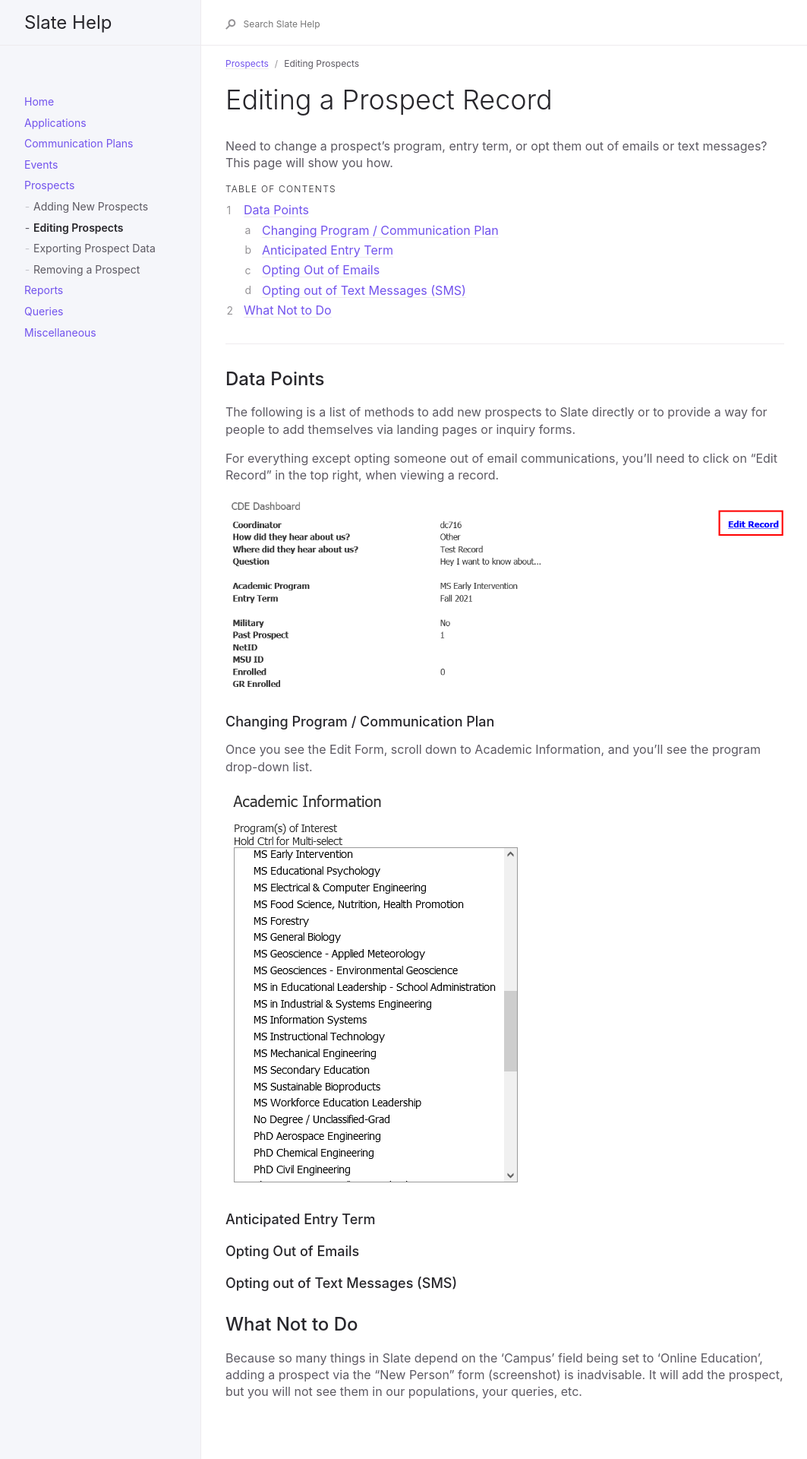
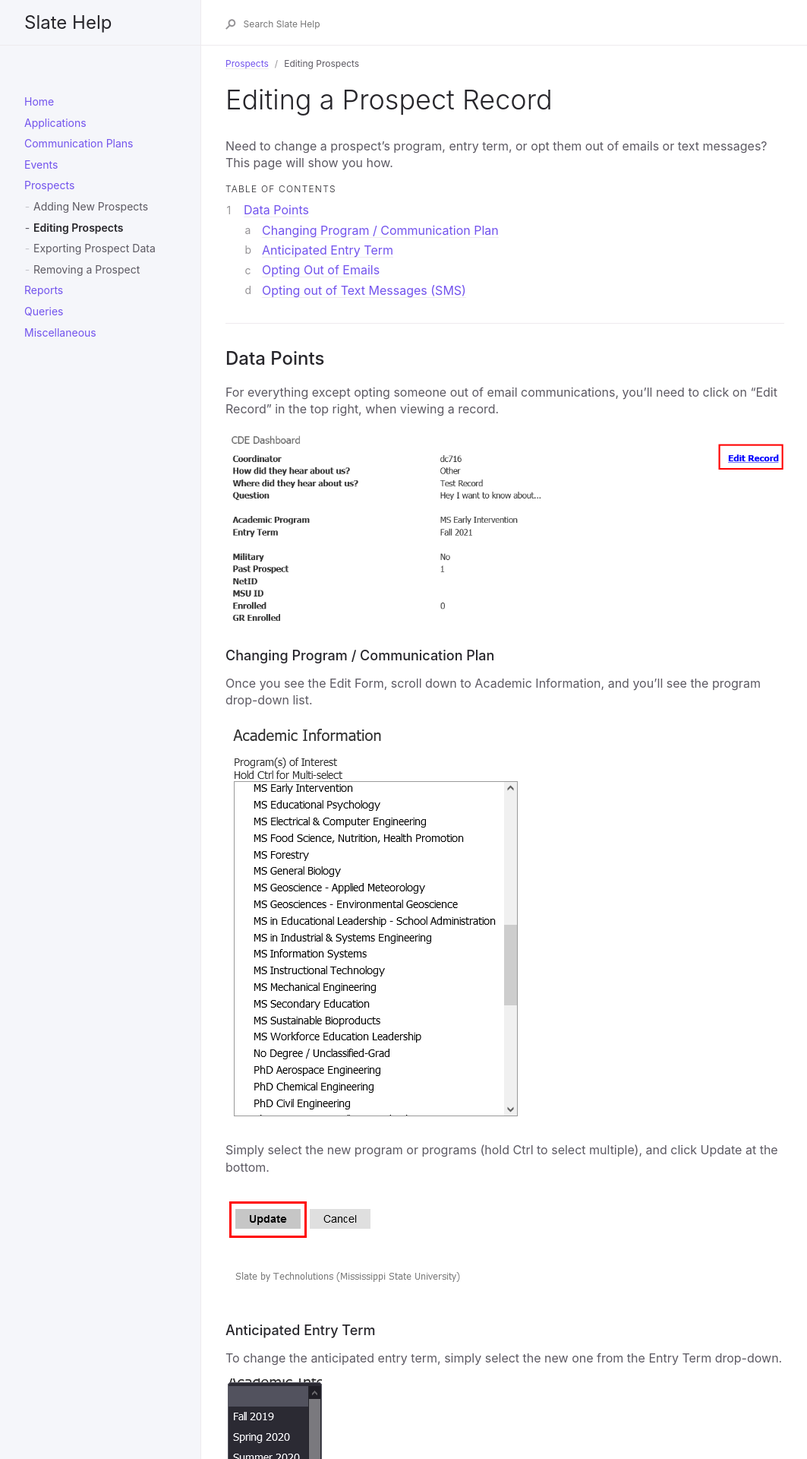
Before and after one commit to oretoise/docs, a Jekyll site: the page built from _docs/prospects/editing.md, in a window 1280 px wide. Shown: the top 1920 px of the page at 76% size, without its empty margins (91-1154 px from the left). Built offline with Jekyll 4.4.1, drawn with Linux system fonts in a browser that asks for light colours; some of the changed text lies outside the part shown.

Commit message:
Finish page on editing prospect data

```diff
--- a/_docs/prospects/editing.md
+++ b/_docs/prospects/editing.md
@@ -20,8 +20,6 @@ Need to change a prospect's program, entry term, or opt them out of emails or te
 ---
 
 ## Data Points
-The following is a list of methods to add new prospects to Slate directly or to provide a way for people to add themselves via landing pages or inquiry forms.
-
 For everything except opting someone out of email communications, you'll need to click on "Edit Record" in the top right, when viewing a record.
 
 ![Edit Record]({{site.url}}{{site.baseurl}}/assets/images/prospects/edit_record.png)
@@ -29,13 +27,30 @@ For everything except opting someone out of email communications, you'll need to
 ### Changing Program / Communication Plan
 Once you see the Edit Form, scroll down to Academic Information, and you'll see the program drop-down list.
 
-![Edit Record]({{site.url}}{{site.baseurl}}/assets/images/prospects/academic_programs.png)
+![List of programs]({{site.url}}{{site.baseurl}}/assets/images/prospects/academic_programs.png)
 
+Simply select the new program or programs (hold Ctrl to select multiple), and click Update at the bottom.
+
+![Update Record]({{site.url}}{{site.baseurl}}/assets/images/prospects/update_record.png)
 ### Anticipated Entry Term
+To change the anticipated entry term, simply select the new one from the Entry Term drop-down.
+
+![Entry Term Select]({{site.url}}{{site.baseurl}}/assets/images/prospects/entry_term.png)
+
+Then click Update at the bottom.
+
+![Update Record]({{site.url}}{{site.baseurl}}/assets/images/prospects/update_record.png)
 
 ### Opting Out of Emails
+To opt someone out of email communications, open their record, and under Tags, click the Opt Out tag.
+
+![Opt Out Tag]({{site.url}}{{site.baseurl}}/assets/images/prospects/opt_out.png)
 
 ### Opting out of Text Messages (SMS)
+To opt someone out of receiving text messages, select Edit Record in the top right, then set "Text Message (SMS)" to "No".
 
-## What Not to Do
-Because so many things in Slate depend on the 'Campus' field being set to 'Online Education', adding a prospect via the "New Person" form (screenshot) is inadvisable. It will add the prospect, but you will not see them in our populations, your queries, etc.
+![Text Opt Out]({{site.url}}{{site.baseurl}}/assets/images/prospects/text_opt_out.png)
+
+Then click Update at the bottom.
+
+![Update Record]({{site.url}}{{site.baseurl}}/assets/images/prospects/update_record.png)
```
Also changed, not shown: assets/images/prospects/entry_term.PNG (added), assets/images/prospects/opt_out.PNG (added), assets/images/prospects/text_opt_out.png (added), assets/images/prospects/update_record.png (added).
